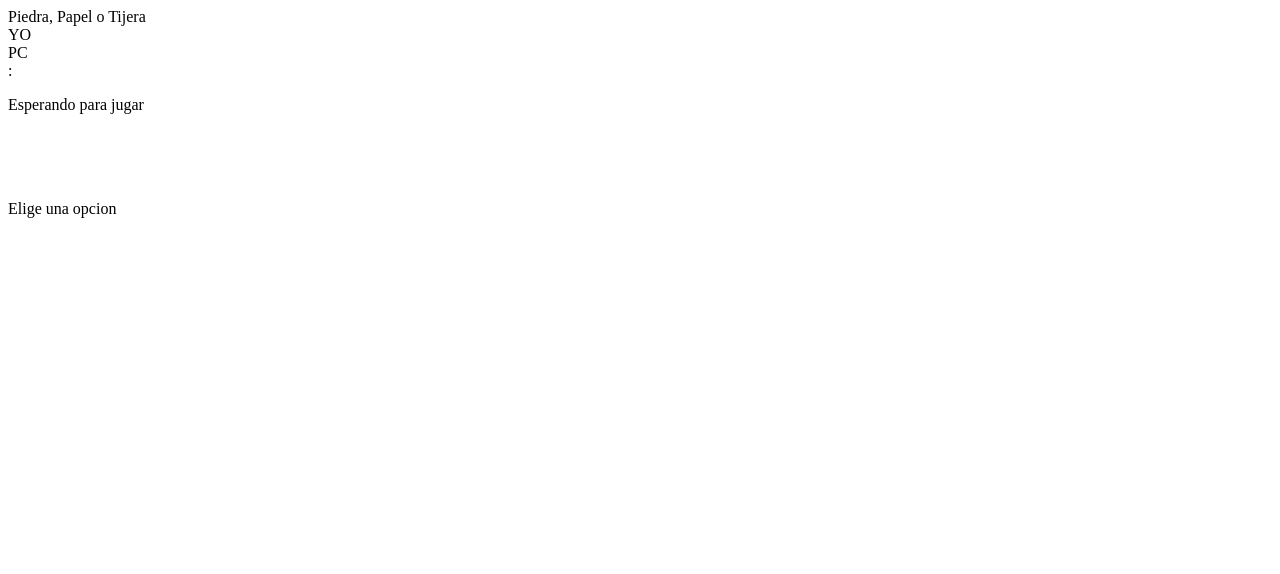
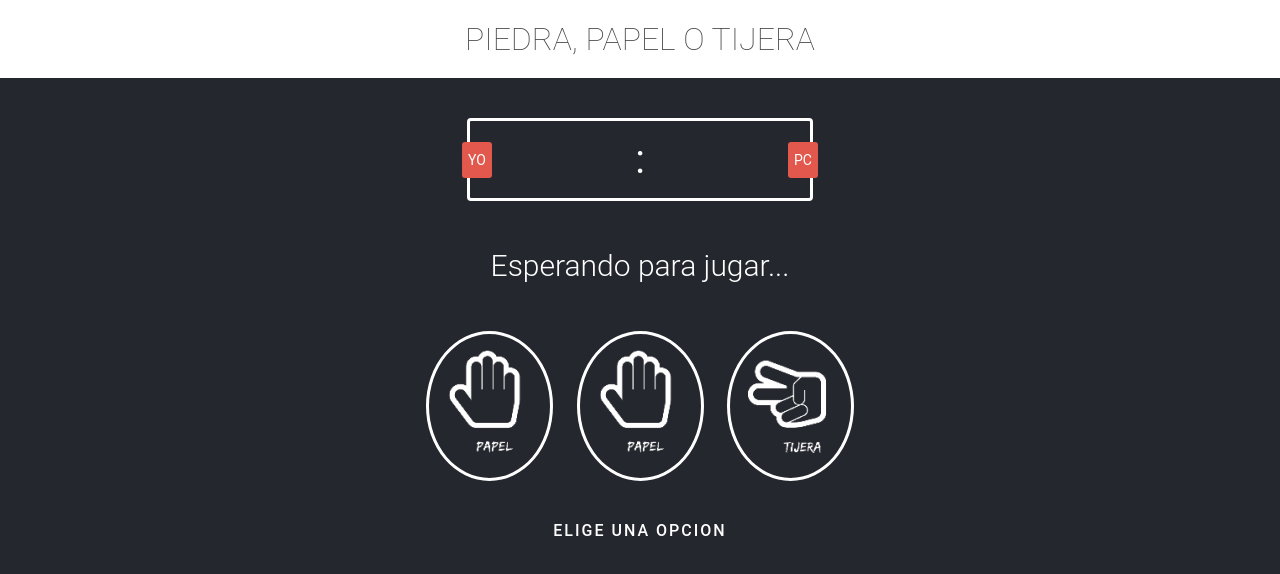
Before and after one commit to colorodriguezf/piedra_papel_tijera, a plain HTML site: page index.html in a window 1280 px wide. Drawn offline with Linux system fonts and the light colour scheme.

Commit message:
Se agregaron imagenes del juego, con sus estilos

```diff
--- a/index.html
+++ b/index.html
@@ -4,29 +4,30 @@
     <meta charset="UTF-8">
     <meta http-equiv="X-UA-Compatible" content="IE=edge">
     <meta name="viewport" content="width=device-width, initial-scale=1.0">
-    <title>Document</title>
+    <link rel="stylesheet" href="styles.css">
+    <title>Piedra, Papel o Tijera</title>
 </head>
 <body>
     <header>
-        Piedra, Papel o Tijera
+       <h1>Piedra, Papel o Tijera</h1>
     </header>
     <div class="puntuacion">
         <div id="user-label" class="badge">YO</div>
         <div id="computer-label" class="badge">PC</div>
         <span id="user-score"></span> :  <span id="computer-score"></span>
     </div>
-    <div class="result">
-        <p>Esperando para jugar</p>
+    <div class="resultado">
+        <p>Esperando para jugar...</p>
     </div>
     <div class="opciones">
         <div id="piedra" class="opcion">
-            <img src="" alt="">
+            <img src="img/piedra.png" alt="">
         </div>
         <div id="papel" class="opcion">
-            <img src="" alt="">
+            <img src="img/papel.png" alt="">
         </div>
         <div id="tijera" class="opcion">
-            <img src="" alt="">
+            <img src="img/tijera.png" alt="">
         </div>
         <p id="mensaje">Elige una opcion</p>
     </div>
--- a/styles.css
+++ b/styles.css
@@ -0,0 +1,103 @@
+* {
+    margin:0;
+    padding:0;
+}
+
+body{
+    background-color: #24272e;
+    color: #fff;
+    font-family:"Roboto", sans-serif;
+}
+
+header {
+    background-color: #fff;
+    padding: 20px;
+}
+
+header h1 {
+    color: #444;
+    text-align: center;
+    font-weight:100;
+    text-transform: uppercase;
+}
+
+.puntuacion {
+    border: 3px solid #fff;
+    width: 300px;
+    margin:40px auto;
+    font-size: 40px;
+    border-radius:4px;
+    text-align: center;
+    padding: 15px 20px;
+    position: relative;
+}
+
+.badge {
+    background-color: #e2584d;
+    text-transform: uppercase;
+    font-size: 14px;
+    padding: 10px 6px;
+    border-radius: 3px;
+}
+
+#user-label {
+    position: absolute;
+    top:50%;
+    left:-5px;
+    transform: translate(-10%, -50%);
+}
+#computer-label {
+    position: absolute;
+    top:50%;
+    right:-5px;
+    transform: translate(10%, -50%);
+}
+
+.resultado {
+    font-weight:300;
+    text-align: center;
+    font-size:30px;
+    line-height:50px;
+}
+
+.opciones {
+    margin:0 auto;
+    text-align: center;
+    padding:40px 0;
+}
+
+.opcion {
+    display: inline-block;
+    border: solid 3px #fff;
+    border-radius:50%;
+    padding:10px;
+    margin:auto 10px;
+    transition: all 0.3s ease;
+}
+.opcion img {
+    filter: invert(100%);
+}
+
+#mensaje {
+    text-align: center;
+    font-weight: 500;
+    text-transform: uppercase;
+    letter-spacing:2px;
+    margin: 40px 0;
+}
+
+.estiloGanador {
+    border:3px solid #4dcc7d;
+    background-color: #043507;
+    box-shadow: 0 0 20px #043507;
+}
+.estiloPerdedor {
+    border:3px solid #c52e2e;
+    background-color: #2e0303;
+    box-shadow: 0 0 20px #2e0303;
+}
+.estiloEmpate {
+    border: 3px solid #444;
+    background-color: #222;
+    box-shadow: #222;
+}
```
Also changed, not shown: img/papel.png (added), img/piedra.png (added), img/tijera.png (added).
